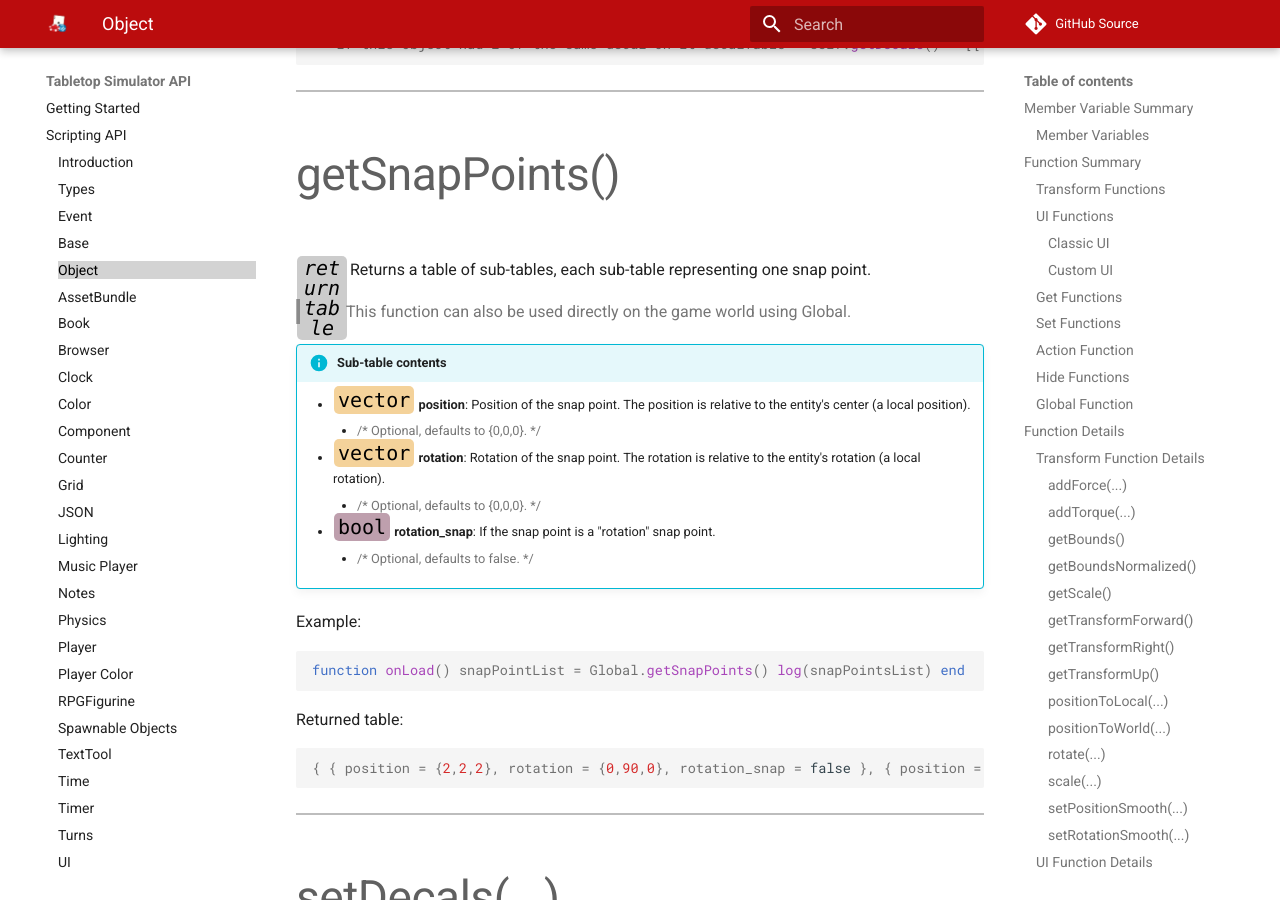
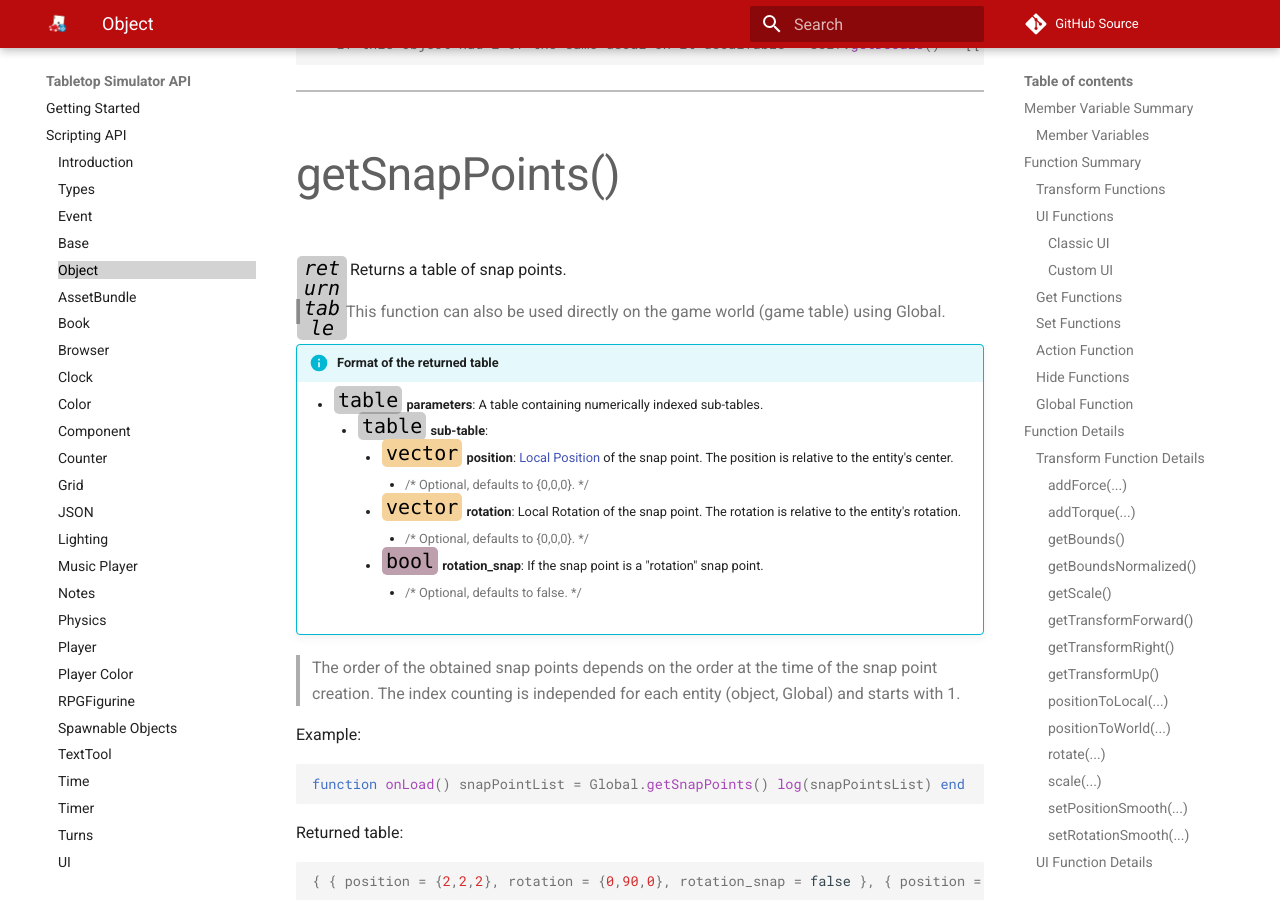
Before and after one commit to Berserk-Games/Tabletop-Simulator-API, an MkDocs documentation site: the page built from docs/object.md, in a window 1280 px wide and 900 px high, scrolled down 48037 px. Built offline with MkDocs 1.6.1 and Material for MkDocs 9.7.7, drawn with Linux system fonts in a browser that asks for light colours; comment, search, counter and statistics services are not loaded; some of the changed text lies outside the part shown.

Commit message:
modified getSnapPoints and setSnapPoints to enhance the understanding

````diff
--- a/docs/object.md
+++ b/docs/object.md
@@ -249,13 +249,13 @@
 call([<span class="tag str"></span>](types.md)&nbsp;func_name, [<span class="tag tab"></span>](types.md)&nbsp;func_params) | Used to call a Lua function on another entity. | [<span class="ret var"></span>](types.md) | [<span class="i"></span>](#call)
 getDecals() | Returns information on all decals attached to this object or the world. | [<span class="ret tab"></span>](types.md) | [<span class="i"></span>](#getdecals)
 <a class="anchor" id="getluascript"></a>getLuaScript() | Get a Lua script as a string from the entity. | [<span class="ret str"></span>](types.md) |
-getSnapPoints() | Returns a table of sub-tables, each sub-table representing one snap point. | [<span class="ret tab"></span>](types.md) | [<span class="i"></span>](#getsnappoints)
+getSnapPoints() | Returns a table of snap points. | [<span class="ret tab"></span>](types.md) | [<span class="i"></span>](#getsnappoints)
 <a class="anchor" id="gettable"></a>getTable([<span class="tag str"></span>](types.md)&nbsp;table_name) | Data value of a variable in another Object's script. Can only return a table. | [<span class="ret tab"></span>](types.md) |
 <a class="anchor" id="getvar"></a>getVar([<span class="tag str"></span>](types.md)&nbsp;var_name) | Data value of a variable in another entity's script. Cannot return a table. | [<span class="ret var"></span>](types.md) |
 <a class="anchor" id="getvectorlines"></a>getVectorLines() | Returns Table of data representing the current Vector Lines on this entity. See [setVectorLines](#setvectorlines) for table format.| [<span class="ret tab"></span>](types.md) |
 setDecals([<span class="tag tab"></span>](types.md)&nbsp;parameters) | Sets which decals are on an object. This removes other decals already present, and can remove all decals as well. | [<span class="ret boo"></span>](types.md) | [<span class="i"></span>](#setdecals)
 <a class="anchor" id="setluascript"></a>setLuaScript([<span class="tag str"></span>](types.md)&nbsp;script) | Input a string as an entity's Lua script. Generally only used after spawning a new Object. | [<span class="ret boo"></span>](types.md) |
-setSnapPoints([<span class="tag tab"></span>](types.md)&nbsp;parameters) | Spawns snap points from a list of parameters. | [<span class="ret boo"></span>](types.md) | [<span class="i"></span>](#setsnappoints)
+setSnapPoints([<span class="tag tab"></span>](types.md)&nbsp;parameters) | Spawns snap points defined as [Local](types.md#position) from a list of parameters. | [<span class="ret boo"></span>](types.md) | [<span class="i"></span>](#setsnappoints)
 <a class="anchor" id="settable"></a>setTable([<span class="tag str"></span>](types.md)&nbsp;func_name, [<span class="tag tab"></span>](types.md)&nbsp;data) | Creates/updates a variable in another entity's script. Only used for tables. | [<span class="ret boo"></span>](types.md) |
 <a class="anchor" id="setvar"></a>setVar([<span class="tag str"></span>](types.md)&nbsp;func_name, [<span class="tag var"></span>](types.md)&nbsp;data) | Creates/updates a variable in another entity's script. Cannot set a table. | [<span class="ret boo"></span>](types.md) |
 setVectorLines([<span class="tag tab"></span>](types.md)&nbsp;parameters) | Spawns Vector Lines from a list of parameters on this entity. | [<span class="ret boo"></span>](types.md) | [<span class="i"></span>](#setvectorlines)
@@ -1744,18 +1744,21 @@
 
 ####getSnapPoints()
 
-[<span class="ret tab"></span>](types.md)&nbsp;Returns a table of sub-tables, each sub-table representing one snap point.
-
-> This function can also be used directly on the game world using Global.
-
-!!!info "Sub-table contents"
-	* [<span class="tag vec"></span>](types.md#vector) **position**: Position of the snap point. The position is relative to the entity's center (a local position).
-		* {>>Optional, defaults to {0,0,0}.<<}
-	* [<span class="tag vec"></span>](types.md#vector) **rotation**: Rotation of the snap point. The rotation is relative to the entity's rotation (a local rotation).
-		* {>>Optional, defaults to {0,0,0}.<<}
-	* [<span class="tag boo"></span>](types.md) **rotation_snap**: If the snap point is a "rotation" snap point.
-		* {>>Optional, defaults to false.<<}
-
+[<span class="ret tab"></span>](types.md)&nbsp;Returns a table of snap points.
+
+> This function can also be used directly on the game world (game table) using Global.
+
+!!!info "Format of the returned table"
+    * [<span class="tag tab"></span>](types.md) **parameters**: A table containing numerically indexed sub-tables.
+        * [<span class="tag tab"></span>](types.md) **sub-table**:
+            * [<span class="tag vec"></span>](types.md#vector) **position**: [Local Position](types.md#position) of the snap point. The position is relative to the entity's center.
+                * {>>Optional, defaults to {0,0,0}.<<}
+            * [<span class="tag vec"></span>](types.md#vector) **rotation**: Local Rotation of the snap point. The rotation is relative to the entity's rotation.
+                * {>>Optional, defaults to {0,0,0}.<<}
+            * [<span class="tag boo"></span>](types.md) **rotation_snap**: If the snap point is a "rotation" snap point.
+                * {>>Optional, defaults to false.<<}
+
+> The order of the obtained snap points depends on the order at the time of the snap point creation. The index counting is independed for each entity (object, Global) and starts with 1.
 
 Example:
 ```Lua
@@ -1830,16 +1833,16 @@
 
 ####setSnapPoints(...)
 
-[<span class="ret boo"></span>](types.md)&nbsp;Spawns snap points from a list of parameters.
-
-> This function can also be used on the game world itself using Global.
+[<span class="ret boo"></span>](types.md)&nbsp;Spawns snap points defined as [Local](types.md#position) from a list of parameters.
+
+> This function can also be used on the game world (game table) itself using Global.
 
 !!!info "setSnapPoints(parameters)"
 	* [<span class="tag tab"></span>](types.md) **parameters**: A table containing numerically indexed sub-tables.
 		* [<span class="tag tab"></span>](types.md) **sub-table**:
-			* [<span class="tag vec"></span>](types.md#vector) **position**: Position of the snap point. This is relative to the entity's position (local).
+			* [<span class="tag vec"></span>](types.md#vector) **position**: [Local Position](types.md#position) of the snap point. This is relative to the entity's position.
 				* {>>Optional, defaults to {0,0,0}.<<}
-			* [<span class="tag vec"></span>](types.md#vector) **rotation**: Rotation of the snap point. This is relative to the entity's rotation (local).
+			* [<span class="tag vec"></span>](types.md#vector) **rotation**: Local Rotation of the snap point. This is relative to the entity's rotation.
 				* {>>Optional, defaults to {0,0,0}.<<}
 			* [<span class="tag boo"></span>](types.md) **rotation_snap**: If the snap point is a "rotation" snap point.
 				* {>>Optional, defaults to false.<<}
````
